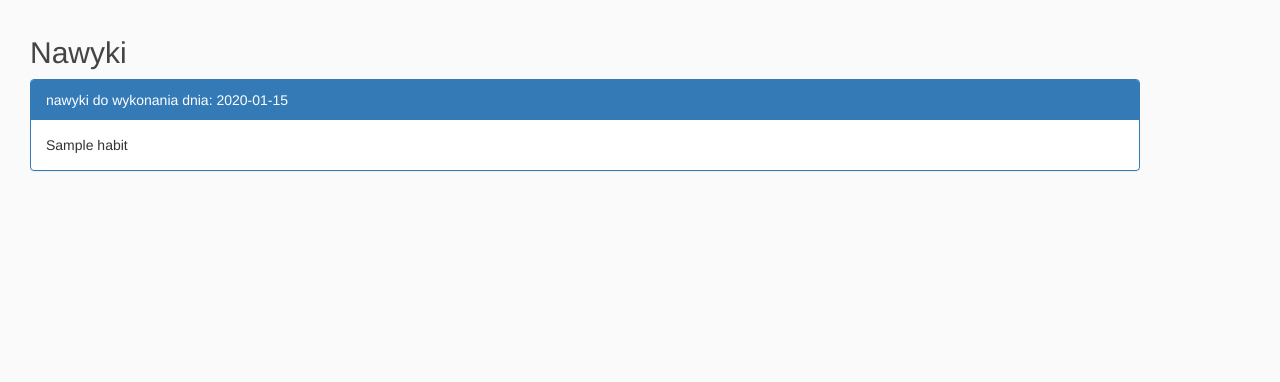
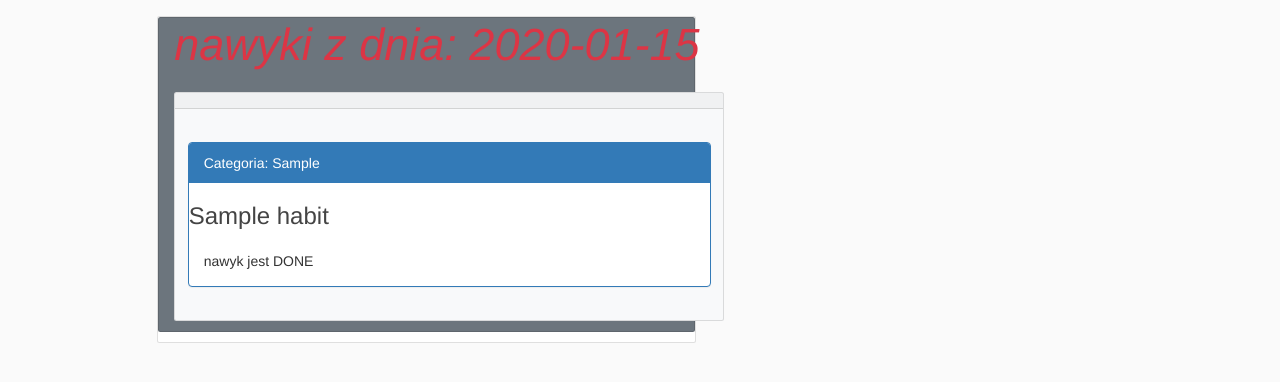
Before and after one commit to songokunr1/Habits, a Flask app: page /report/1/2020-01-15 in a window 1280 px wide. Shown: the part 152-534 px from the top of the page. Run offline with Flask 2, Linux system fonts and the light colour scheme; tables that the repository leaves empty hold one stand-in row (values such as "Sample post"); parts of the project's set-up code (start-up, migrations or seed data) failed here and were passed over; some libraries are stand-ins or nearby versions.

Commit message:
Update report.html

```diff
--- a/app/templates/report.html
+++ b/app/templates/report.html
@@ -15,28 +15,70 @@
     </div>
 </form>
 
-{% for items in all_date_objects%}
-<div class="container"><h2>Nawyki</h2>
+<div class="row">
+    <div class="col-sm-2"></div>
 
+    <div class="col-sm-8">
 
-    {% for item in items%}
+        {% for objects_in_a_single_date in all_date_objects%}
+        <div class="card">
+            <div class="card bg-secondary mb-3">
+                <div class="container">
+                    <div class="text-danger font-italic display-3">
+                        nawyki z dnia: {{objects_in_a_single_date[0].date}}
+                    </div>
+                    <h2></h2>
+                    <div class="card bg-light mb-3" style="max-width: 55rem;">
+
+                        <div class="card-header">
+                        </div>
+                        <div class="card-body">
+                            <h3> {% for date_object in objects_in_a_single_date%}</h3>
+
                             <div class="panel-group">
 
                                 <div class="panel panel-primary">
                                     <div class="panel-heading">
-                nawyki do wykonania dnia: {{items[0].date}}
+                                        Categoria: {{date_object.category.category}}
+
                                     </div>
+                                    <h3 class="card-title">{{date_object.habit.name}}</h3>
                                     <div class="panel-body">
-                {{item.habit.name}}
+                                        {%if date_object.done%}
+                                        nawyk jest DONE
+                                        {% else %}
+                                        <div class="text-danger font-italic">
+                                            Nawyk jest do zrobienia
+                                            <form method="POST" action="">
+                                                <fieldset>
+                                                    <div class="form-group">
+                                                        {{form_done.box(class="form-control")}}
+                                                        {{form_done.date_id(value=date_object.id) }}
+                                                    </div>
+                                                    <div class="forms errors">
+                                                        {{form.errors}}
+                                                    </div>
+                                                </fieldset>
+                                                <div class="form-group">
+                                                    {{form_done.submit_done_or_not(class="form-control")}}
+                                                </div>
+                                            </form>
+                                        </div>
+                                        {% endif%}
+                                    </div>
+
+                                </div>
+                            </div>
+                            {% endfor %}
+                            </h5>
 
                         </div>
                     </div>
                 </div>
-
+            </div>
+        </div>
 
         {% endfor %}
-
     </div>
-{% endfor %}
-
+</div>
 {% endblock content %}
```
Lines whose indentation alone changed are shown as unchanged.
